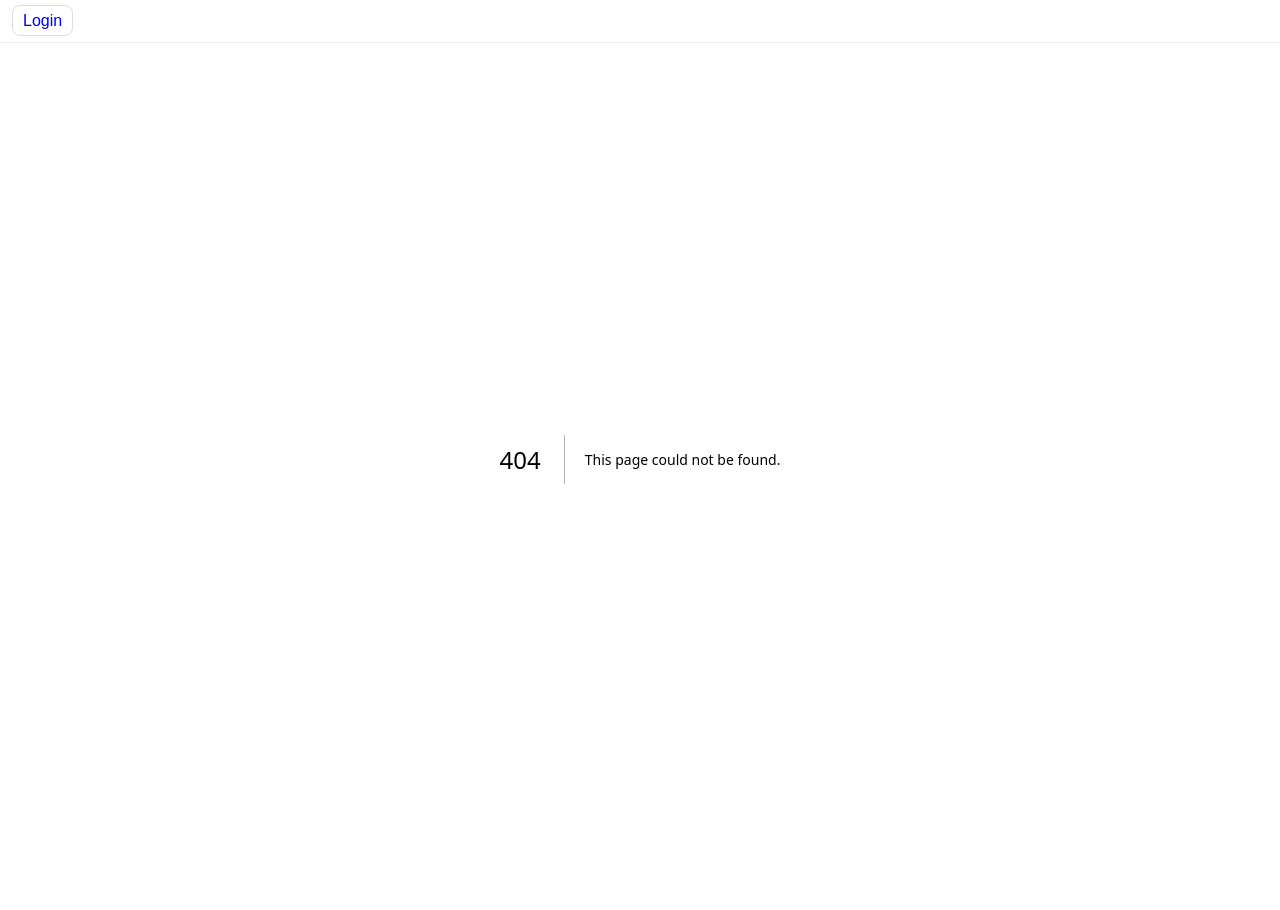
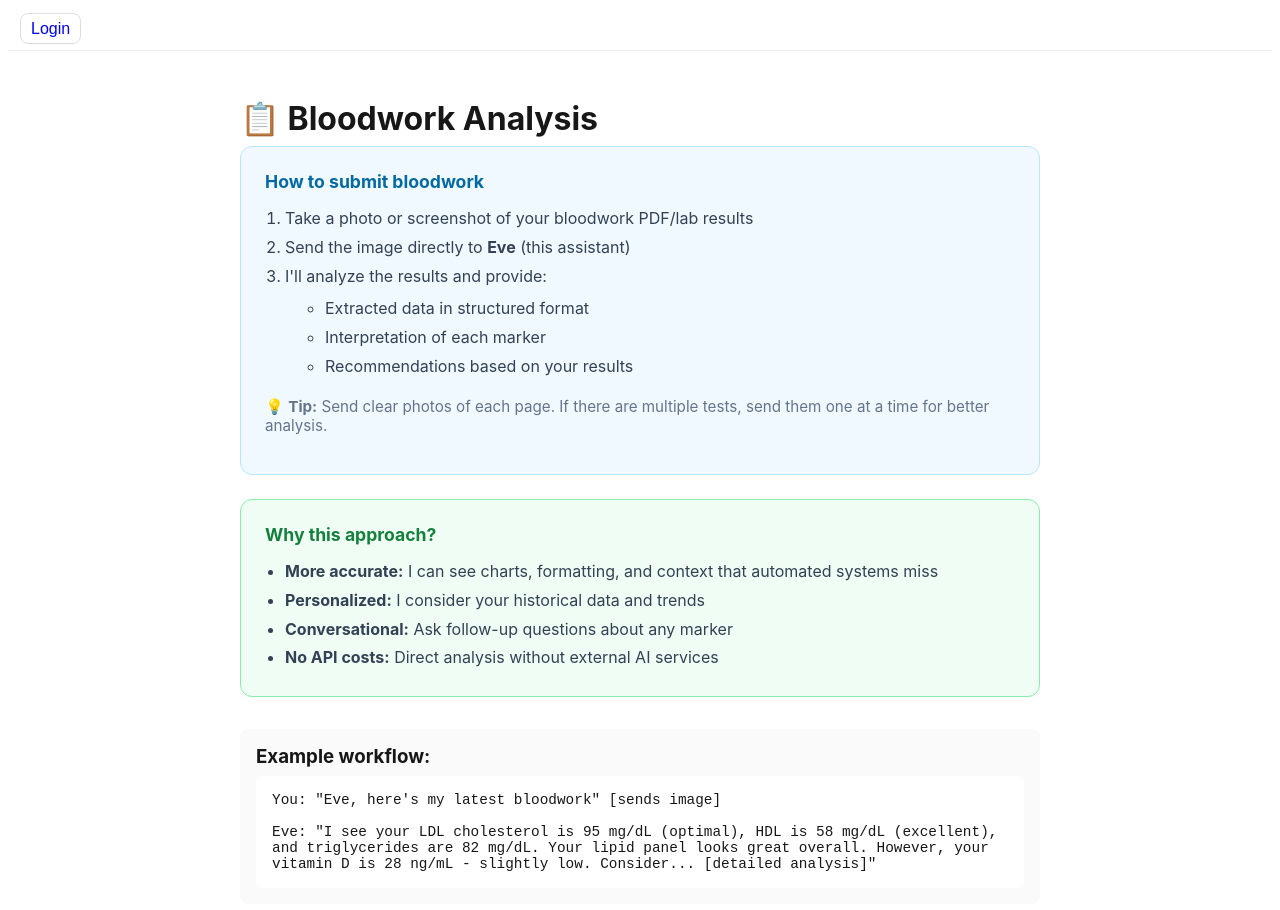
Before and after one commit to evesallesleite-cell/lab-site, a Next.js app: page /blood-tests/upload in a window 1280 px wide. Before the commit this address had no page. Shown: the top 910 px of the page. Before the commit the page ends 875 px from the top, so only its background shows below. Built offline with nearby package versions, Linux system fonts and the light colour scheme.

Commit message:
Remove upload link, add bloodwork submission guide - send PDFs to Eve for analysis

```diff
--- a/components/header.js
+++ b/components/header.js
@@ -100,7 +100,6 @@ export default function Header() {
       {loggedIn && (
       <nav style={navStyle}>
         <Link href="/home" style={{ ...linkStyle, fontWeight: 600 }}>Home</Link>
-        <Link href="/data-management/upload" style={linkStyle}>Upload</Link>
         <Link href="/medical/body" style={linkStyle}>Body</Link>
 
         <Link href="/supplement-stack" style={linkStyle}>
--- /dev/null
+++ b/pages/blood-tests/upload.js
@@ -0,0 +1,65 @@
+import { useState } from "react";
+
+export default function BloodworkUploadPage() {
+  const [status, setStatus] = useState("");
+  const [instructions, setInstructions] = useState(true);
+
+  return (
+    <div style={{ maxWidth: 800, margin: "2rem auto", fontFamily: "Inter, system-ui, sans-serif", padding: "0 1rem" }}>
+      <h1 style={{ marginBottom: 8 }}>📋 Bloodwork Analysis</h1>
+
+      <div style={{
+        background: "#f0f9ff",
+        border: "1px solid #bae6fd",
+        borderRadius: 12,
+        padding: "1.5rem",
+        marginBottom: "1.5rem"
+      }}>
+        <h2 style={{ margin: "0 0 12px 0", fontSize: "1.1rem", color: "#0369a1" }}>
+          How to submit bloodwork
+        </h2>
+        <ol style={{ margin: 0, paddingLeft: 20, lineHeight: 1.8, color: "#334155" }}>
+          <li>Take a photo or screenshot of your bloodwork PDF/lab results</li>
+          <li>Send the image directly to <strong>Eve</strong> (this assistant)</li>
+          <li>I'll analyze the results and provide:</li>
+          <ul style={{ marginTop: 4 }}>
+            <li>Extracted data in structured format</li>
+            <li>Interpretation of each marker</li>
+            <li>Recommendations based on your results</li>
+          </ul>
+        </ol>
+        <p style={{ marginTop: 16, color: "#64748b", fontSize: "0.95rem" }}>
+          💡 <strong>Tip:</strong> Send clear photos of each page. If there are multiple tests,
+          send them one at a time for better analysis.
+        </p>
+      </div>
+
+      <div style={{
+        background: "#f0fdf4",
+        border: "1px solid #86efac",
+        borderRadius: 12,
+        padding: "1.5rem"
+      }}>
+        <h2 style={{ margin: "0 0 12px 0", fontSize: "1.1rem", color: "#15803d" }}>
+          Why this approach?
+        </h2>
+        <ul style={{ margin: 0, paddingLeft: 20, lineHeight: 1.8, color: "#334155" }}>
+          <li><strong>More accurate:</strong> I can see charts, formatting, and context that automated systems miss</li>
+          <li><strong>Personalized:</strong> I consider your historical data and trends</li>
+          <li><strong>Conversational:</strong> Ask follow-up questions about any marker</li>
+          <li><strong>No API costs:</strong> Direct analysis without external AI services</li>
+        </ul>
+      </div>
+
+      <div style={{ marginTop: "2rem", padding: "1rem", background: "#fafafa", borderRadius: 8 }}>
+        <h3 style={{ margin: "0 0 8px 0" }}>Example workflow:</h3>
+        <code style={{ display: "block", background: "#fff", padding: "1rem", borderRadius: 6, fontSize: "0.9rem" }}>
+          You: "Eve, here's my latest bloodwork" [sends image]<br/><br/>
+          Eve: "I see your LDL cholesterol is 95 mg/dL (optimal), HDL is 58 mg/dL (excellent),
+          and triglycerides are 82 mg/dL. Your lipid panel looks great overall. However, your
+          vitamin D is 28 ng/mL - slightly low. Consider... [detailed analysis]"
+        </code>
+      </div>
+    </div>
+  );
+}
```
